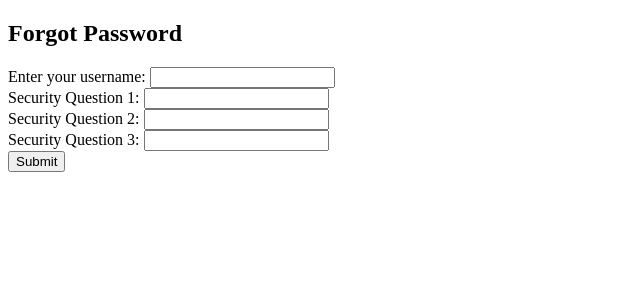
After one commit to dejaaay/Heritage, a PHP site: page /forgot_password.php in a window 1280 px wide. The commit adds this page. Shown: the top 300 px of the page, without its empty margins (0-640 px from the left). Run offline with PHP 8.4, Linux system fonts and the light colour scheme.

Commit message:
added forgot password and reset password (backend only)

```diff
--- a/admin/login/admin-login.php
+++ b/admin/login/admin-login.php
@@ -18,7 +18,7 @@ session_start();
 <body>
     <div class="container">
         <div class="wrapper">
-            <div class="title"><span><img src="../../img/Cabalen.png" alt="Cabalen" class="content-center" id="logo">Login</span></div>
+            <div class="title"><span>Login</span></div>
 
             <?php if (isset($_GET['error'])) { ?>
                 <p class="error text-center"><?php echo $_GET['error']; ?></p>
@@ -36,7 +36,7 @@ session_start();
                 <div class="row button">
                     <input type="submit" value="Login">
                 </div>
-                <a href="">Forgot your password?</a>
+                <a href="forgot_password.php">Forgot your password?</a>
             </form>
         </div>
     </div>
--- /dev/null
+++ b/admin/login/forgot_password.php
@@ -0,0 +1,72 @@
+<?php
+session_start();
+include "../../connect/connect.php";
+
+if (isset($_POST['username']) && isset($_POST['answer1']) && isset($_POST['answer2'])) {
+    $username = $_POST['username'];
+    $answer1 = $_POST['answer1'];
+    $answer2 = $_POST['answer2'];
+
+    // Escape user inputs for security
+    $username = mysqli_real_escape_string($con, $username);
+    $answer1 = mysqli_real_escape_string($con, $answer1);
+    $answer2 = mysqli_real_escape_string($con, $answer2);
+
+    // Fetch the stored answers for the user
+    $sql = "SELECT * FROM admin WHERE username='$username'";
+    $result = mysqli_query($con, $sql);
+
+    if (mysqli_num_rows($result) === 1) {
+        $row = mysqli_fetch_assoc($result);
+
+        // Check if the provided answers match the stored answers
+        if ($row['security_answer_1'] === $answer1 && $row['security_answer_2'] === $answer2) {
+            $_SESSION['reset_user'] = $username; // Store username in session for password reset
+            header("Location: reset_password.php");
+            exit();
+        } else {
+            echo "Incorrect answers to security questions.";
+        }
+    } else {
+        echo "No account found with that username.";
+    }
+}
+?>
+
+<!DOCTYPE html>
+<html lang="en">
+
+<head>
+    <meta charset="UTF-8">
+    <meta name="viewport" content="width=device-width, initial-scale=1.0">
+    <title>Forgot Password</title>
+</head>
+
+<body>
+    <div class="container">
+        <h2>Forgot Password</h2>
+        <form action="forgot_password.php" method="POST">
+            <div>
+                <label for="username">Enter your username:</label>
+                <input type="text" name="username" required>
+            </div>
+            <div>
+                <label for="answer1">Security Question 1:</label>
+                <input type="text" name="answer1" required>
+            </div>
+            <div>
+                <label for="answer2">Security Question 2:</label>
+                <input type="text" name="answer2" required>
+            </div>
+            <div>
+                <label for="answer3">Security Question 3:</label>
+                <input type="text" name="answer3" required>
+            </div>
+            <div>
+                <button type="submit">Submit</button>
+            </div>
+        </form>
+    </div>
+</body>
+
+</html>
```
Also changed, not shown: admin/login/login.css (+0 -7 lines), admin/login/reset_password.php (added, +58 -0 lines).
